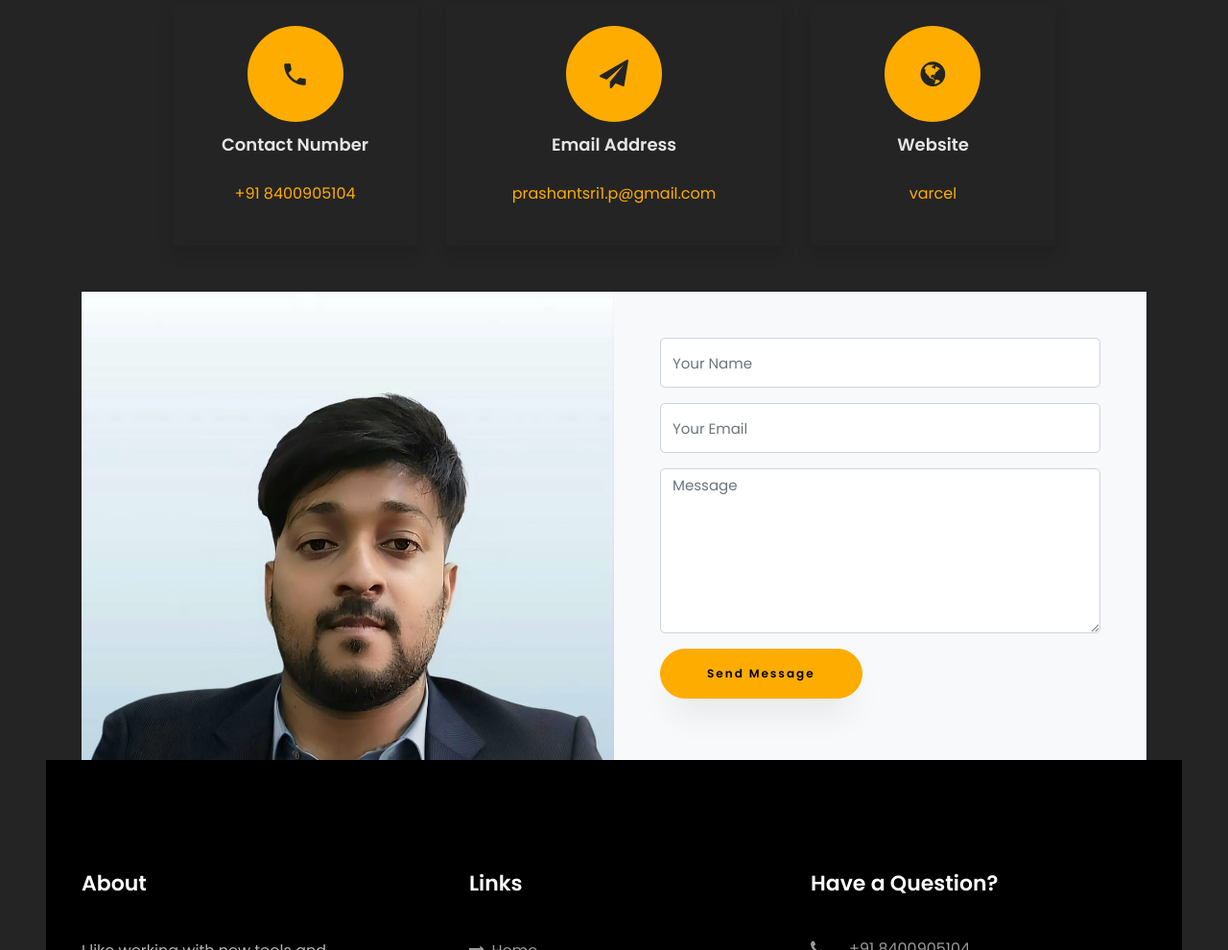
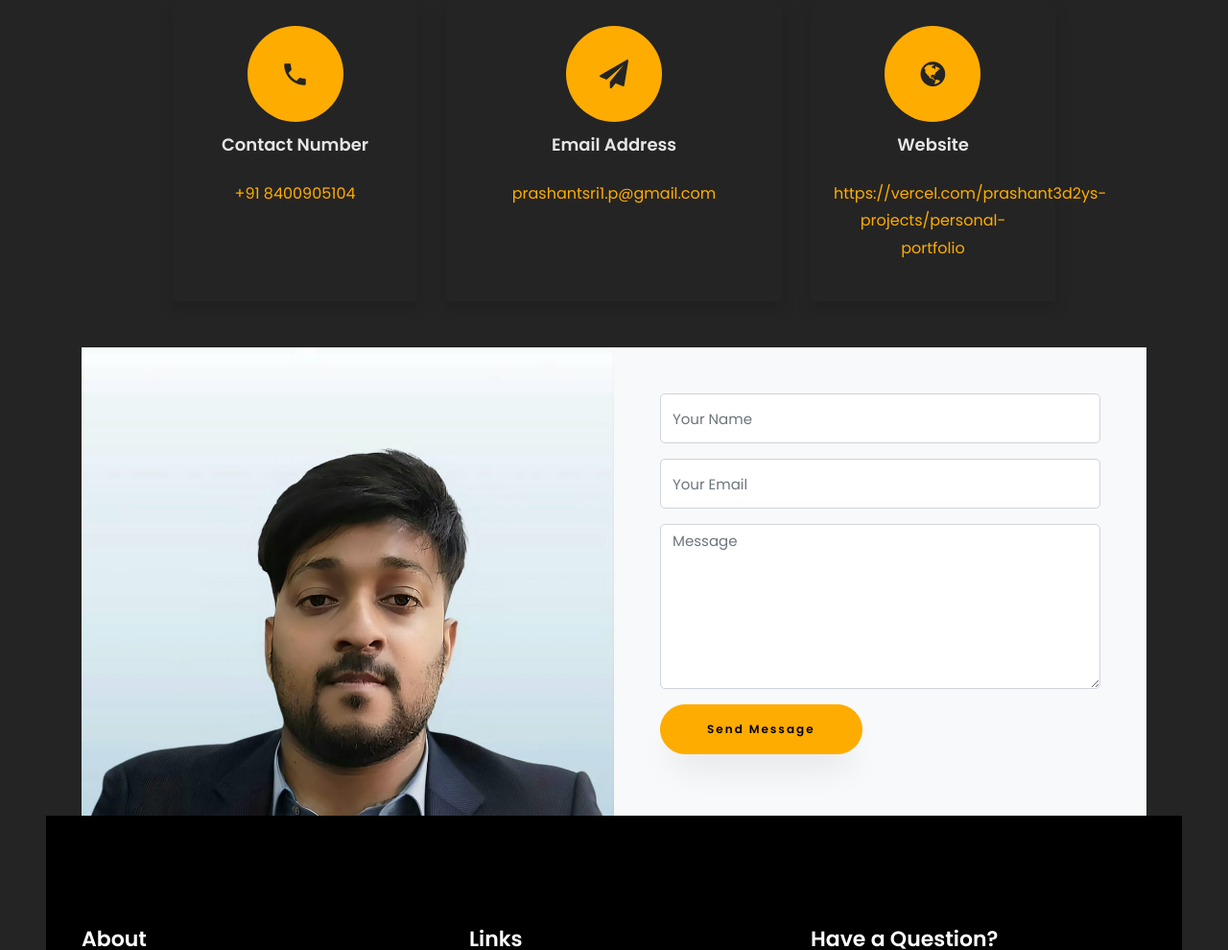
Before and after one commit to Prashant3D2Y/Personal-Portfolio, a plain HTML site: page index.html in a window 1280 px wide. Shown: the part 5398-6388 px from the top of the page at 96% size. Drawn offline with Linux system fonts and the light colour scheme; animation ran at ten frames a second; files whose address does not match are found by name.

Commit message:
index.html

```diff
--- a/index.html
+++ b/index.html
@@ -247,22 +247,7 @@
 
 
 
-							<!-- <div class="col grow"><img class="img-fluid" src="images/skills/csharp.png" title="C#"></div> -->
-							<!-- <div class="col grow"><img class="img-fluid" src="images/skills/photoshop.png" title="Photoshop"></div> -->
-							<!-- <div class="col grow"><img class="img-fluid" src="images/skills/lightroom.png" title="Lightroom"></div> -->
-							<!-- <div class="col grow"><img class="img-fluid" src="images/skills/illustrator.png" title="Illustrator"></div> -->
-						 <!-- </div>
-						<div class="row mb-4 ftco-animate">
-							 -->
 
-
-							<!-- <div class="col grow"><img class="img-fluid" src="images/skills/firebase.png" title="FireBase"></div> -->
-							<!-- <div class="col grow"><img class="img-fluid" src="images/skills/linux.png" title="Linux"></div> -->
-							<!-- <div class="col grow"><img class="img-fluid" src="images/skills/dart.png" title="Dart"></div> -->
-							<!-- <div class="col grow"><img class="img-fluid" src="images/skills/flutter.png" title="Flutter"></div> -->
-
-						<!-- </div>
-						-->
 
 
 					</div>
@@ -348,53 +333,7 @@
 					</a>
 				</div>
 			</div>
-			<!-- <div class="row">
-				<div class="col-md-4 text-center d-flex mx-auto ftco-animate">
-					<a href="https://github.com/Prashant3D2Y/IDEACLAN-GraphQL-API-Project.git" target="_blank"
-						class="services-1 shadow">
-						<span class="icon">
-							<i class="icon-whatsapp"></i>
-						</span>
-						<div class="desc">
-							<h3 class="mb-4">WhatsApp Chat Parser</h3>
-							<p><strong>Python • Regex</strong></p>
-							<p>An App that takes WhatsApp chat file and parses it for better data analysis.</p>
-						</div>
-					</a>
-				</div> -->
-				<!-- <div class="col-md-4 text-center d-flex ftco-animate">
-					<a href="https://github.com/ahsankhan26/Laser-Data-Transmission" target="_blank"
-						class="services-1 shadow">
-						<span class="icon">
-							<i class="flaticon-circuit-board"></i>
-						</span>
-						<div class="desc">
-							<h3 class="mb-4">Data Transmission with Laser</h3>
-							<p><strong>Arduino</strong></p>
-							<p>A hardware based demonstration of Binary ASCII representation of Text, Sent and Received
-								from one system to another using Laser and Arduino.</p>
-						</div>
-					</a>
-				</div>
-				<div class="col-md-4 text-center d-flex ftco-animate">
-					<a href="https://github.com/ahsankhan26/Bomberman-Replica" target="_blank"
-						class="services-1 shadow">
-						<span class="icon">
-							<i class="flaticon-bomberman"></i>
-						</span>
-						<div class="desc">
-							<h3 class="mb-4">SNES Bomberman Replica Game</h3>
-							<p><strong>C# • Unity</strong></p>
-							<p>Video game using Unity 2D game development environment and C# Scripts for
-								interactivity.<br>The game was intended to be multiplayer competing against each other.
-							</p>
-						</div>
-					</a>
-				</div>
-			</div>
-		</div>
-		</div>
-	</section> -->
+
 
 
 	<section class="ftco-section ftco-hireme img" style="background-image: url(images/bg_1.jpg)">
@@ -450,7 +389,7 @@
 						</div>
 						<div>
 							<h3 class="mb-4">Website</h3>
-							<p><a>varcel</a></p>
+							<p><a>https://vercel.com/prashant3d2ys-projects/personal-portfolio</a></p>
 						</div>
 					</div>
 				</div>
```
